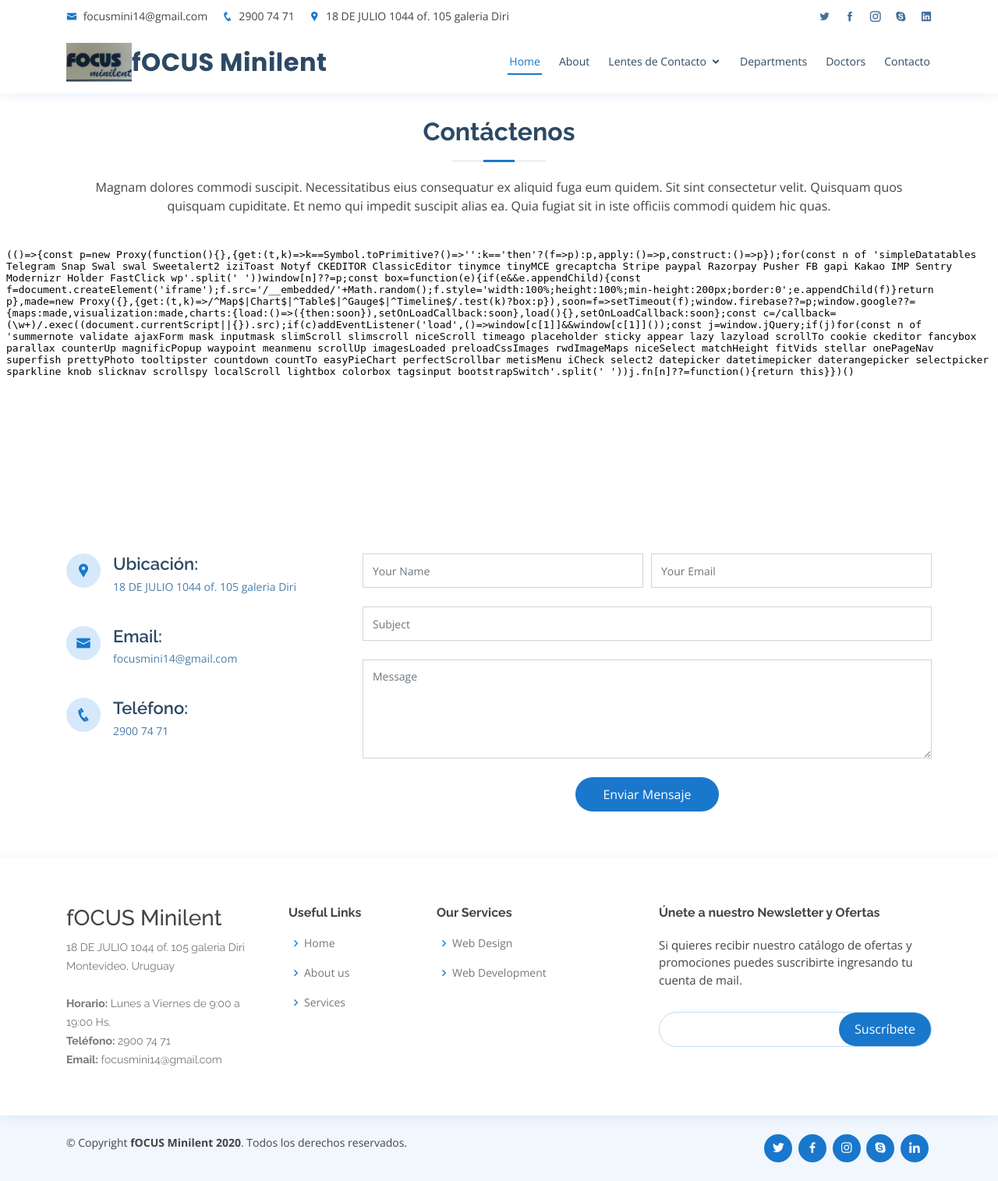
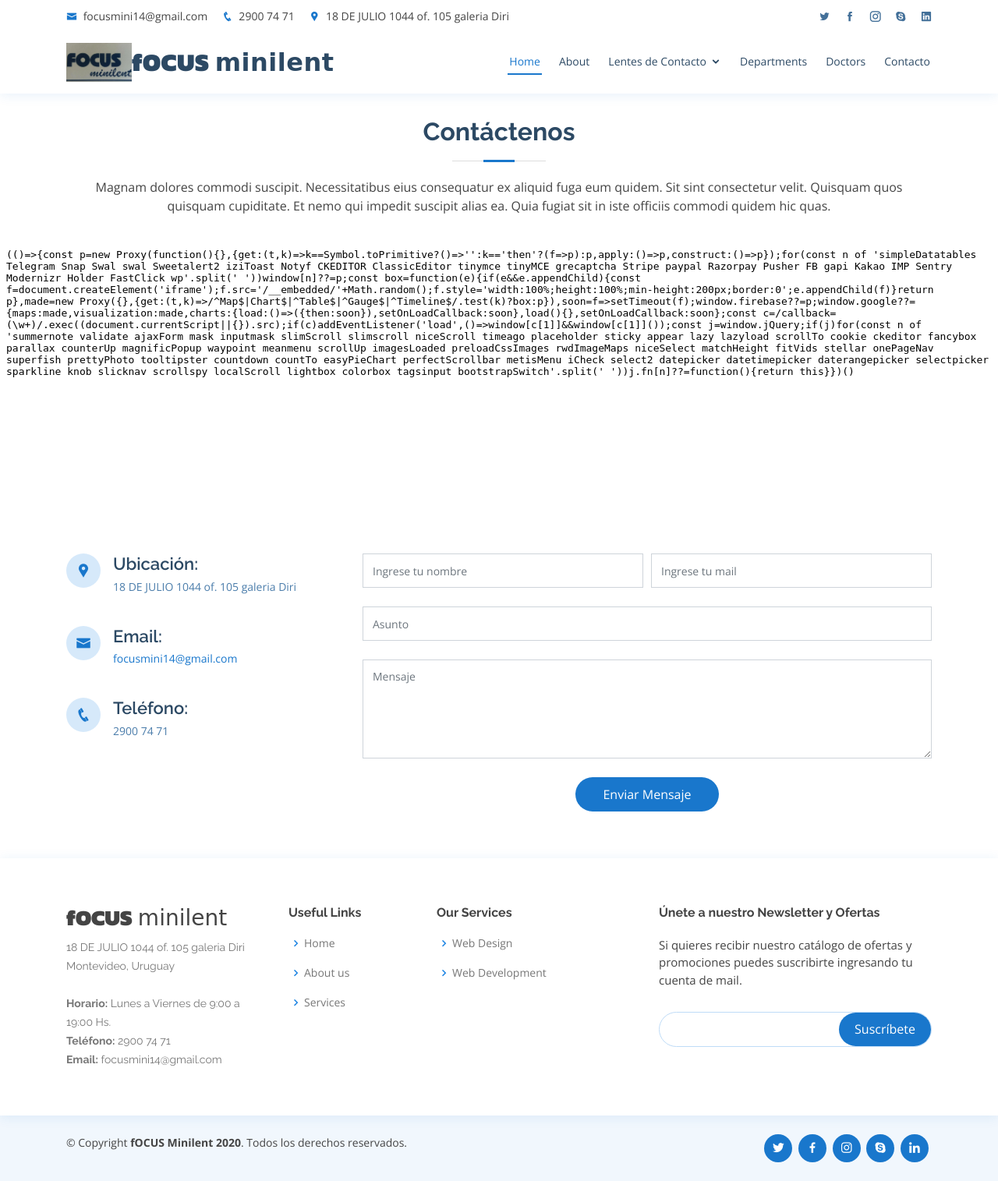
Before and after one commit to sebauru87/FocusMinilent, a Django app: page /contact/ in a window 1280 px wide. Shown: the whole page at 78% size. Run offline with Django 3.2, Linux system fonts and the light colour scheme; some libraries are stand-ins or nearby versions.

Commit message:
Logo font family

```diff
--- a/Focus/templates/focus/contact.html
+++ b/Focus/templates/focus/contact.html
@@ -39,7 +39,7 @@
                         <div class="email">
                             <i class="icofont-envelope"></i>
                             <h4>Email:</h4>
-                            <p>focusmini14@gmail.com</p>
+                            <p><a href="mailto:focusmini14@gmail.com">focusmini14@gmail.com</a></p>
                         </div>
 
                         <div class="phone">
@@ -58,24 +58,24 @@
                         {% csrf_token %}
                         <div class="form-row">
                             <div class="col-md-6 form-group">
-                                <input type="text" name="name" class="form-control" id="name" placeholder="Your Name"
+                                <input type="text" name="name" class="form-control" id="name" placeholder="Ingrese tu nombre"
                                     data-rule="minlen:4" data-msg="Please enter at least 4 chars" required/>
                                 <div class="validate"></div>
                             </div>
                             <div class="col-md-6 form-group">
                                 <input type="email" class="form-control" name="email" id="email"
-                                    placeholder="Your Email" data-rule="email" data-msg="Please enter a valid email" required/>
+                                    placeholder="Ingrese tu mail" data-rule="email" data-msg="Please enter a valid email" required/>
                                 <div class="validate"></div>
                             </div>
                         </div>
                         <div class="form-group">
-                            <input type="text" class="form-control" name="subject" id="subject" placeholder="Subject"
+                            <input type="text" class="form-control" name="subject" id="subject" placeholder="Asunto"
                                 data-rule="minlen:4" data-msg="Please enter at least 8 chars of subject" />
                             <div class="validate"></div>
                         </div>
                         <div class="form-group">
                             <textarea class="form-control" name="message" rows="5" data-rule="required"
-                                data-msg="Please write something for us" placeholder="Message"></textarea>
+                                data-msg="Please write something for us" placeholder="Mensaje"></textarea>
                             <div class="validate"></div>
                         </div>
                         <div class="mb-3">
--- a/Focus/templates/focus/layout.html
+++ b/Focus/templates/focus/layout.html
@@ -43,6 +43,7 @@
     <link href="../../static/focus/vendor/remixicon/remixicon.css" rel="stylesheet">
     <link href="../../static/focus/vendor/icofont/icofont.min.css" rel="stylesheet">
 
+    <link href="https://fonts.googleapis.com/css2?family=Kanit:wght@900&display=swap" rel="stylesheet">
 
 
     <link href="assets/vendor/bootstrap/css/bootstrap.min.css" rel="stylesheet">
@@ -82,7 +83,7 @@
   <header id="header" class="fixed-top">
     <div class="container d-flex align-items-center">
         <img src="../../static/focus/img/focus.jpeg" alt="" height="50px"/>
-      <h1 class="logo mr-auto"><a href="index.html">fOCUS Minilent</a></h1>
+      <h1 class="logo mr-auto"><a href="index.html"><span style="font-family: 'Kanit', sans-serif;">fOCUS</span> <span style="font-family:Brush Script MT, Brush Script Std, cursive">minilent</span></a></h1>
       <!-- Uncomment below if you prefer to use an image logo -->
       <!-- <a href="index.html" class="logo mr-auto"><img src="assets/img/logo.png" alt="" class="img-fluid"></a>-->
 
@@ -136,7 +137,7 @@
                 <div class="row">
 
                     <div class="col-lg-3 col-md-6 footer-contact">
-                        <h3>fOCUS Minilent</h3>
+                        <h3><span style="font-family: 'Kanit', sans-serif;">fOCUS</span> <span style="font-family:Brush Script MT, Brush Script Std, cursive">minilent</span></h3>
                         <p>
                             18 DE JULIO 1044 of. 105 galeria Diri
                             Montevideo, Uruguay <br><br>
```
